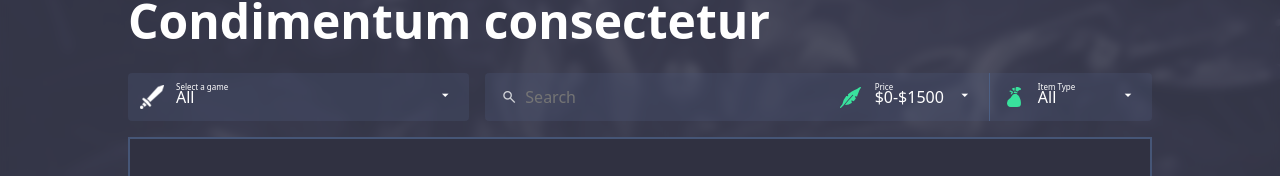
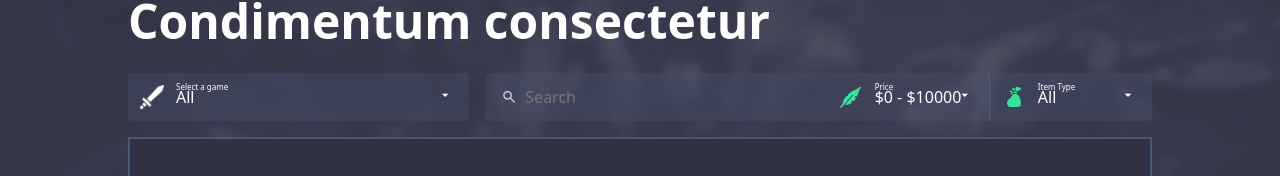
Before and after one commit to Manu146/chicks-fe-challenge, a React (Vite) app: page / in a window 1280 px wide. Shown: the part 182-358 px from the top of the page. Built offline with nearby package versions, Linux system fonts and the light colour scheme.

Commit message:
implement price range filter for items

```diff
--- a/src/features/Items/components/FilterDropdown.jsx
+++ b/src/features/Items/components/FilterDropdown.jsx
@@ -148,6 +148,8 @@ const SortContainer = styled(Container)`
   }
 `;
 
+const handleChangeFn = (e, cb) => cb(e.target.value);
+
 export default function FilterDropdown({ type, opts, setStateFn, value }) {
   if (type === "price")
     return (
@@ -156,11 +158,17 @@ export default function FilterDropdown({ type, opts, setStateFn, value }) {
         <CosmeticIcon>
           <img src="/feather.svg" alt="" />
         </CosmeticIcon>
-        <span>$0-$1500</span>
+        <span>{`$${value[0]} - $${value[1]}`}</span>
         <PricesContainer>
-          <PriceInput />
+          <PriceInput
+            onChange={(e) => handleChangeFn(e, setStateFn[0])}
+            value={value[0]}
+          />
           <span>-</span>
-          <PriceInput />
+          <PriceInput
+            onChange={(e) => handleChangeFn(e, setStateFn[1])}
+            value={value[1]}
+          />
         </PricesContainer>
         <ArrowIcon className="material-symbols-outlined">
           arrow_drop_down
--- a/src/features/Items/index.jsx
+++ b/src/features/Items/index.jsx
@@ -107,7 +107,11 @@ export default function Items() {
         />
         <SearchBar searchValue={search} setSearchFn={setSearch} />
         <div>
-          <FilterDropdown type="price" value={[min, max]} />
+          <FilterDropdown
+            type="price"
+            value={[min, max]}
+            setStateFn={[setMin, setMax]}
+          />
           <FilterDropdown
             type="type"
             opts={typeOpts}
```
